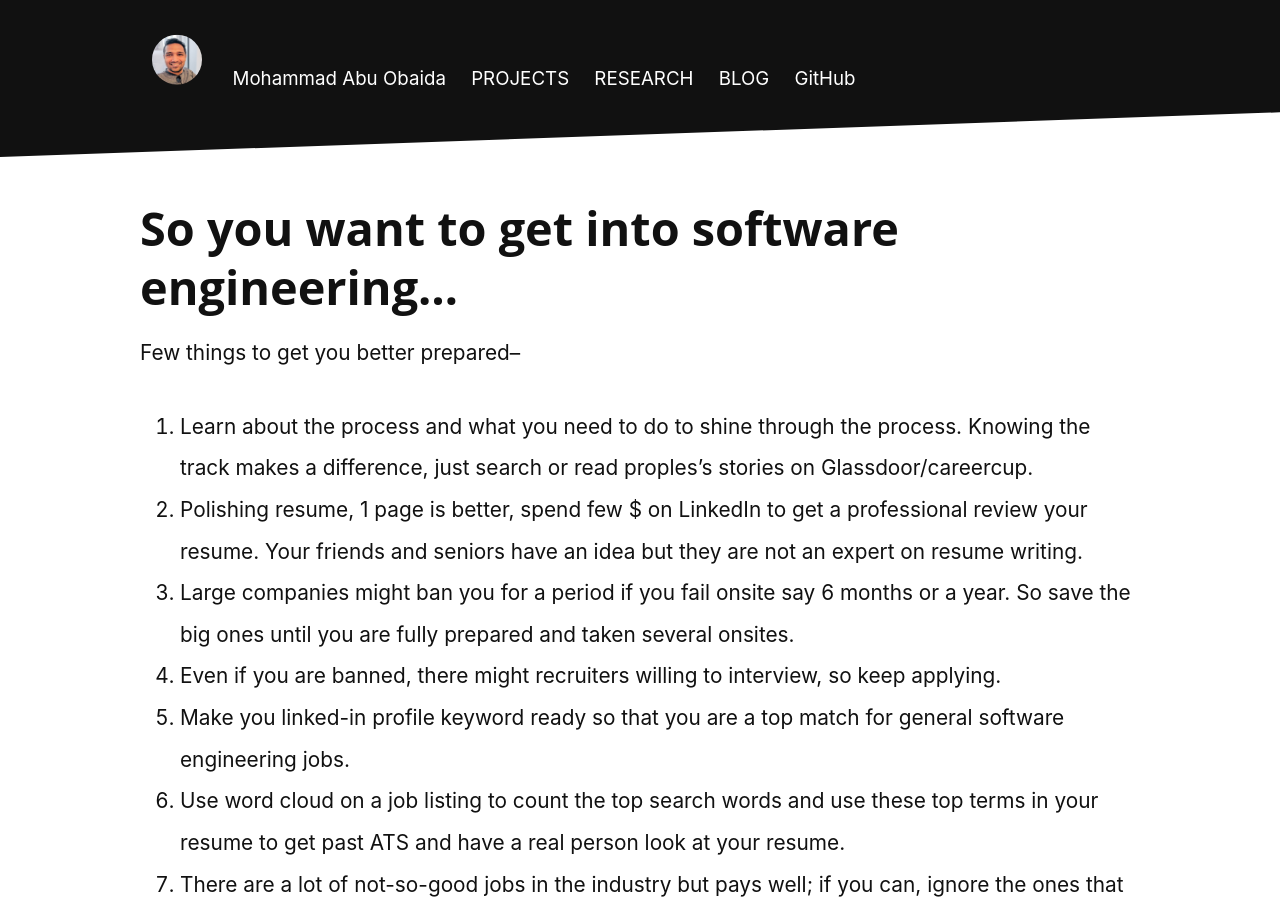
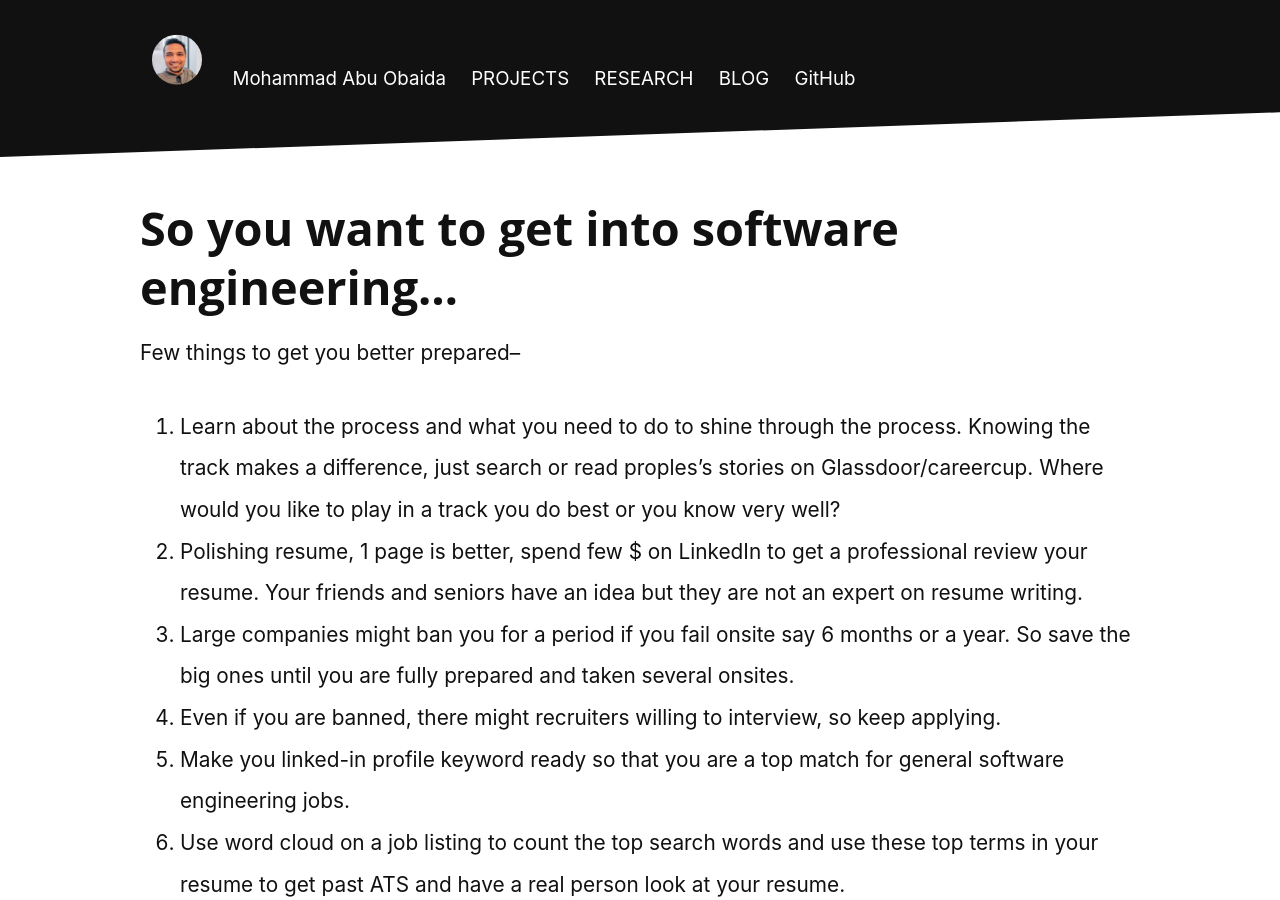
Before and after one commit to summonersRift/summonersrift.github.io, a Jekyll site: the page built from _posts/2020-01-16-key-cs-interview-steps.md, in a window 1280 px wide and 900 px high. Built offline with Jekyll 4.4.1, drawn with Linux system fonts in a browser that asks for light colours; nearby versions of some CDN libraries; our own code applies the rules of GitHub Pages for plain Markdown files.

Commit message:
Update 2020-01-16-key-cs-interview-steps.md

```diff
--- a/_posts/2020-01-16-key-cs-interview-steps.md
+++ b/_posts/2020-01-16-key-cs-interview-steps.md
@@ -4,7 +4,7 @@
 ## So you want to get into software engineering...
 Few things to get you better prepared--
 
-1. Learn about the process and what you need to do to shine through the process. Knowing the track makes a difference, just search or read proples's stories on Glassdoor/careercup.
+1. Learn about the process and what you need to do to shine through the process. Knowing the track makes a difference, just search or read proples's stories on Glassdoor/careercup. Where would you like to play in a track you do best or you know very well?
 2. Polishing resume, 1 page is better, spend few $ on LinkedIn to get a professional review your resume. Your friends and seniors have an idea but they are not an expert on resume writing.
 3. Large companies might ban you for a period if you fail onsite say 6 months or a year. So save the big ones until you are fully prepared and taken several onsites.
 4. Even if you are banned, there might recruiters willing to interview, so keep applying.
```
